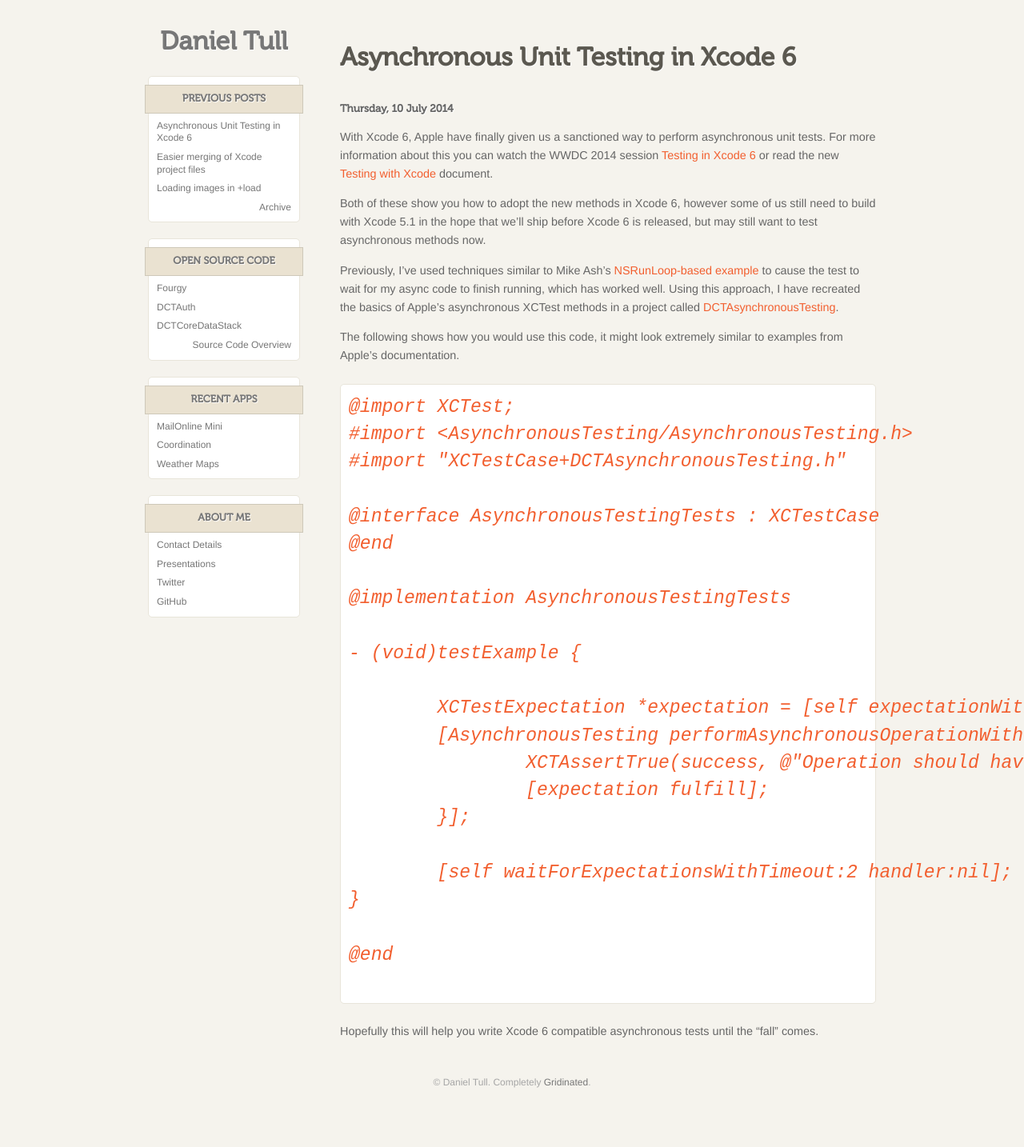
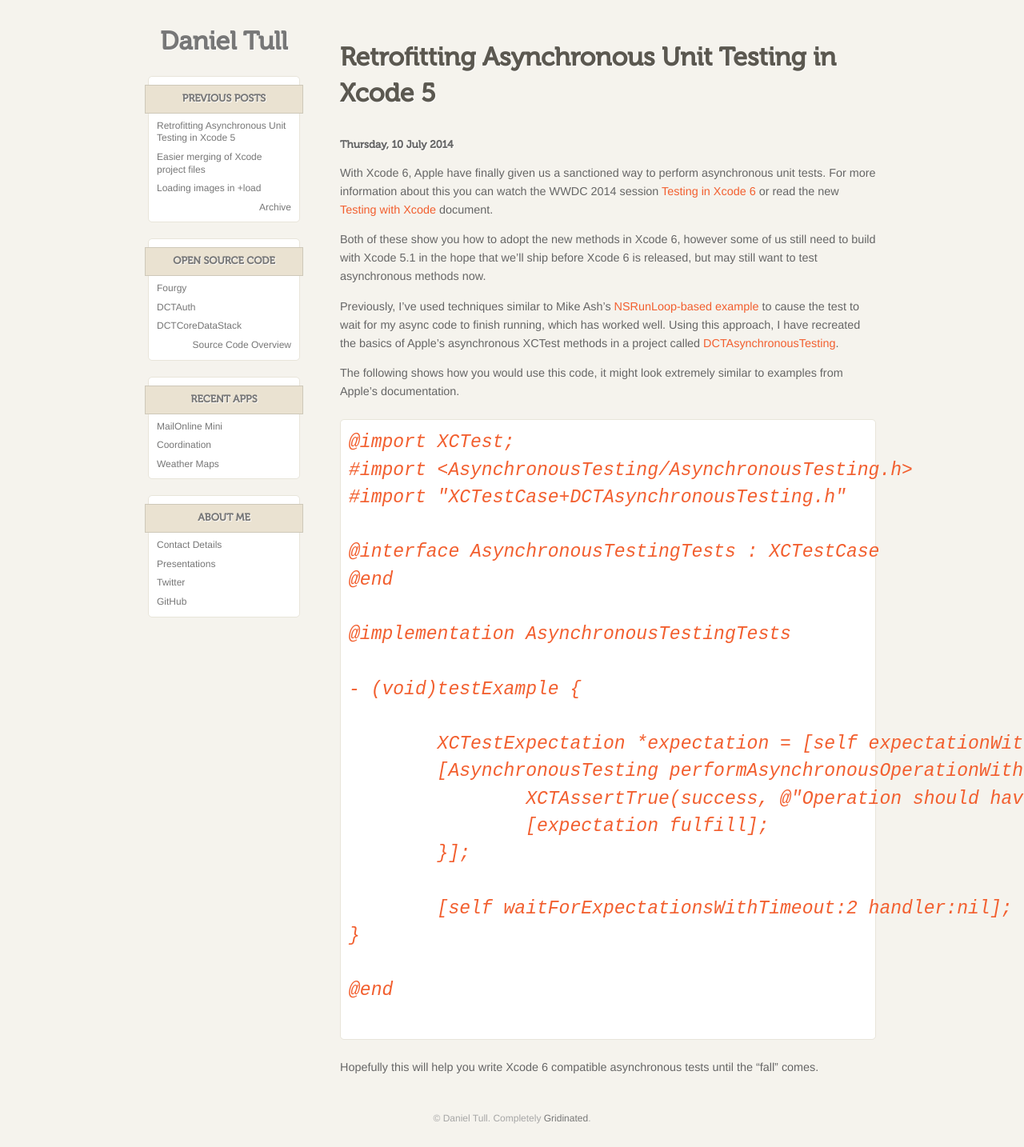
Before and after one commit to danielctull/danielctull.github.com, a Jekyll site: the page built from _posts/2014-07-10-retrofitting-asynchronous-unit-testing-in-xcode-5.markdown, in a window 1280 px wide. Shown: the whole page at 80% size. Built offline with Jekyll 4.4.1, drawn with Linux system fonts in a browser that asks for light colours; before the commit the page ends 1389 px from its top, so only the background shows below that.

Commit message:
Update title of post

```diff
--- a/_posts/2014-07-10-asynchronous-unit-testing-in-xcode-6.markdown
+++ b/_posts/2014-07-10-retrofitting-asynchronous-unit-testing-in-xcode-5.markdown
@@ -1,6 +1,6 @@
 ---
 layout: post
-title: Asynchronous Unit Testing in Xcode 6
+title: Retrofitting Asynchronous Unit Testing in Xcode 5
 ---
 
 With Xcode 6, Apple have finally given us a sanctioned way to perform asynchronous unit tests. For more information about this you can watch the WWDC 2014 session [Testing in Xcode 6](https://developer.apple.com/videos/wwdc/2014/#414-video) or read the new [Testing with Xcode](https://developer.apple.com/library/prerelease/ios/documentation/DeveloperTools/Conceptual/testing_with_xcode/testing_3_writing_test_classes/testing_3_writing_test_classes.html#//apple_ref/doc/uid/TP40014132-CH4-SW6) document.
```
